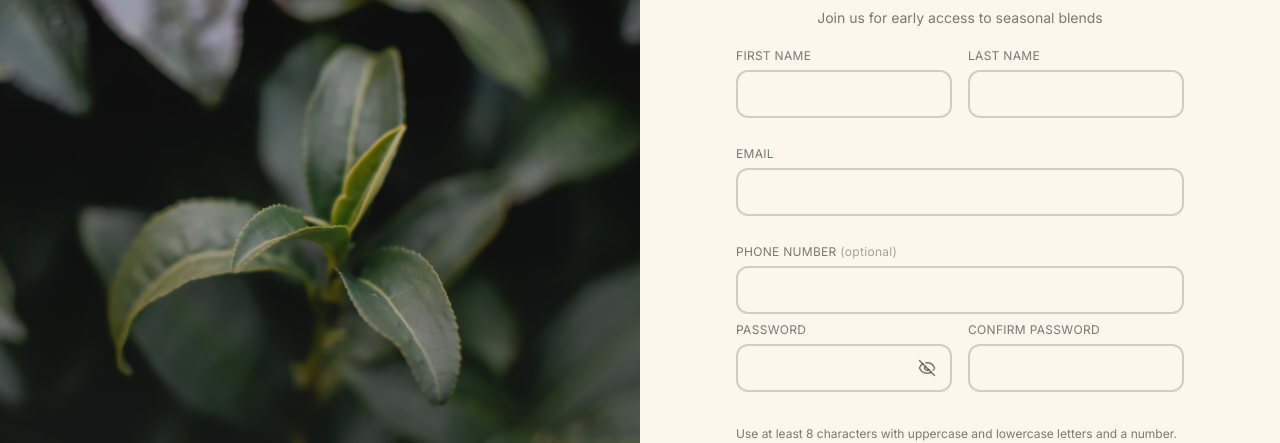
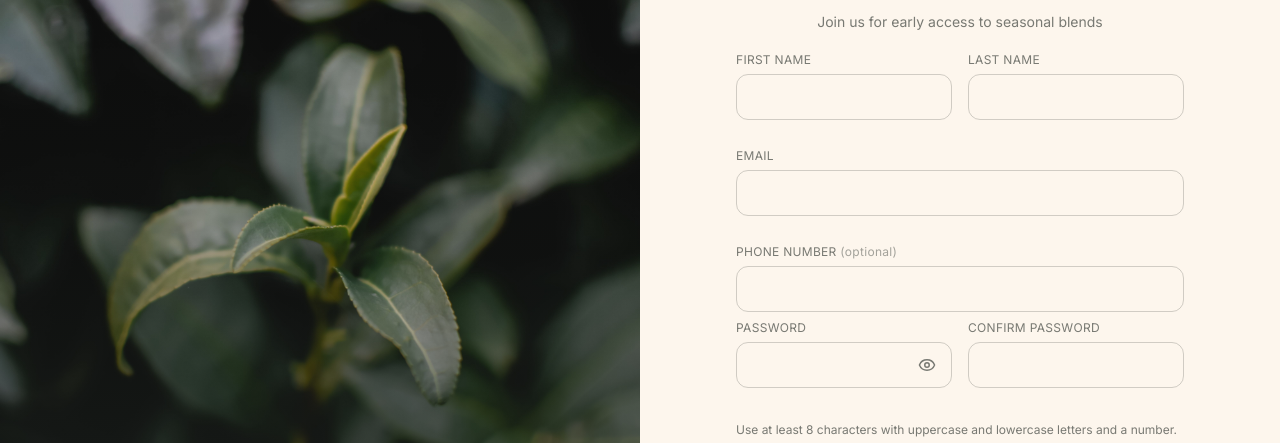
Before and after one commit to julliyuuuh/tea-atelier, a Next.js app: page /signup in a window 1280 px wide. Shown: the part 150-593 px from the top of the page. Built offline with nearby package versions, Linux system fonts and the light colour scheme; no server answers.

Commit message:
FINAL PUSHH

```diff
--- a/app/signup/page.tsx
+++ b/app/signup/page.tsx
@@ -116,7 +116,7 @@ export default function SignupPage() {
   }
 
   function inputClass(field: SignupField, padding = "px-4") {
-    return `w-full rounded-xl border-[2px] bg-transparent ${padding} py-3 font-body text-sm text-charcoal focus:outline-none transition-colors ${fieldErrors[field] ? "border-red-700/60 focus:border-red-700 dark:border-red-300/60" : "border-charcoal/20 focus:border-sage"}`;
+    return `w-full rounded-xl border-[1.5px] bg-transparent ${padding} py-3 font-body text-sm text-charcoal focus:outline-none transition-colors ${fieldErrors[field] ? "border-red-700/60 focus:border-red-700 dark:border-red-300/60" : "border-charcoal/20 focus:border-sage"}`;
   }
 
   const handlePhoneChange = (e: React.ChangeEvent<HTMLInputElement>) => {
@@ -313,7 +313,7 @@ export default function SignupPage() {
                 value={phoneNumber}
                 onChange={handlePhoneChange}
                 maxLength={11}
-                className="w-full rounded-xl border-[2px] border-charcoal/20 bg-transparent px-4 py-3 font-body text-sm text-charcoal focus:outline-none focus:border-sage transition-colors"
+                className="w-full rounded-xl border-[1.5px] border-charcoal/20 bg-transparent px-4 py-3 font-body text-sm text-charcoal focus:outline-none focus:border-sage transition-colors"
               />
             </div>
 
@@ -350,7 +350,7 @@ export default function SignupPage() {
                       onClick={() => setShowPassword((visible) => !visible)}
                       className="absolute right-3 top-1/2 -translate-y-1/2 rounded-md p-1 text-charcoal/60 hover:text-charcoal focus-visible:outline-none focus-visible:ring-2 focus-visible:ring-sage"
                     >
-                      {showPassword ? <Eye size={18} /> : <EyeOff size={18} />}
+                      {showPassword ? <EyeOff size={18} /> : <Eye size={18} />}
                     </button>
                   </div>
                   {fieldError("password")}
```
